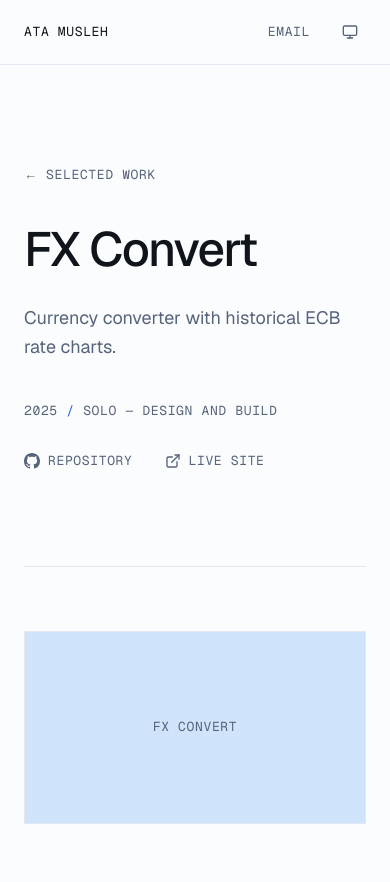
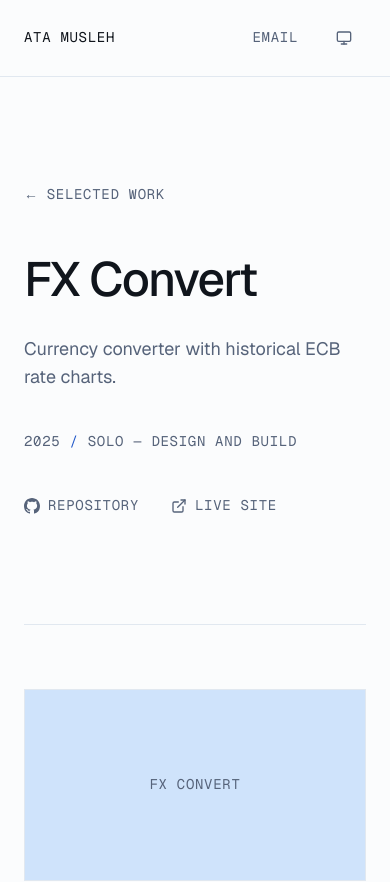
Before and after one commit to AtaMusleh/portfolio, a Next.js app: page /work/fx-convert in a window 390 px wide. Shown: the top 882 px of the page. Built offline with nearby package versions, Linux system fonts and the light colour scheme.

Commit message:
fix: responsive and accessibility sweep across all pages

```diff
--- a/src/app/globals.css
+++ b/src/app/globals.css
@@ -113,7 +113,7 @@
 
   /* mono-sm is uppercase by convention — the `mono-label` utility below
      bundles the size with font-mono and uppercase. */
-  --text-mono-sm: 0.8125rem;
+  --text-mono-sm: 0.875rem; /* 14px: the accessibility floor for body-adjacent text */
   --text-mono-sm--line-height: 1.4;
   --text-mono-sm--letter-spacing: 0.05em;
   --text-mono-sm--font-weight: 400;
--- a/src/app/layout.tsx
+++ b/src/app/layout.tsx
@@ -45,7 +45,9 @@ export default function RootLayout({ children }: LayoutProps<"/">) {
             Skip to content
           </a>
           <SiteNav />
-          <main id="main" className="flex-1">
+          {/* tabIndex={-1}: without it a skip link only scrolls — focus stays on
+              body and the next Tab can fall back into the nav. */}
+          <main id="main" tabIndex={-1} className="flex-1 outline-none">
             {children}
           </main>
           <SiteFooter />
--- a/src/app/work/[slug]/page.tsx
+++ b/src/app/work/[slug]/page.tsx
@@ -64,8 +64,12 @@ export default async function CaseStudyPage(props: PageProps<"/work/[slug]">) {
     <Container>
       {/* HEADER */}
       <div className="border-b border-border py-section">
-        <Link href="/#work" className="mono-label text-muted-foreground hover:text-brand">
-          ← Selected Work
+        <Link
+          href="/#work"
+          className="mono-label inline-flex min-h-11 items-center gap-2 text-muted-foreground hover:text-brand md:min-h-0"
+        >
+          <span aria-hidden="true">←</span>
+          Selected Work
         </Link>
 
         <h1 className="mt-10 text-display text-foreground">{project.name}</h1>
@@ -85,10 +89,11 @@ export default async function CaseStudyPage(props: PageProps<"/work/[slug]">) {
                 href={repo.url}
                 target="_blank"
                 rel="noopener noreferrer"
-                className="mono-label flex items-center gap-2 text-muted-foreground hover:text-brand"
+                className="mono-label flex min-h-11 items-center gap-2 text-muted-foreground hover:text-brand md:min-h-0"
               >
                 <GitHubIcon className="size-4" />
                 {repo.label}
+                <span className="sr-only"> for {project.name} (opens in a new tab)</span>
               </a>
             </li>
           ))}
@@ -97,10 +102,11 @@ export default async function CaseStudyPage(props: PageProps<"/work/[slug]">) {
               href={project.live}
               target="_blank"
               rel="noopener noreferrer"
-              className="mono-label flex items-center gap-2 text-muted-foreground hover:text-brand"
+              className="mono-label flex min-h-11 items-center gap-2 text-muted-foreground hover:text-brand md:min-h-0"
             >
               <ExternalLink aria-hidden="true" className="size-4" />
               Live site
+              <span className="sr-only"> for {project.name} (opens in a new tab)</span>
             </a>
           </li>
         </ul>
--- a/src/components/home/contact.tsx
+++ b/src/components/home/contact.tsx
@@ -10,7 +10,7 @@ export function Contact() {
     <div>
       <a
         href={`mailto:${site.email}`}
-        className="block break-words text-h2 text-foreground transition duration-150 hover:text-brand"
+        className="block min-h-11 break-words text-h2 text-foreground transition duration-150 hover:text-brand"
       >
         {site.email}
       </a>
@@ -26,9 +26,10 @@ export function Contact() {
               href={link.href}
               target="_blank"
               rel="noopener noreferrer"
-              className="mono-label text-muted-foreground hover:text-brand"
+              className="mono-label flex min-h-11 items-center text-muted-foreground hover:text-brand md:min-h-0"
             >
               {link.label}
+              <span className="sr-only"> (opens in a new tab)</span>
             </a>
           </li>
         ))}
--- a/src/components/home/hero.tsx
+++ b/src/components/home/hero.tsx
@@ -87,11 +87,12 @@ export function Hero() {
                 <li key={label}>
                   <a
                     href={href}
-                    className="mono-label flex items-center gap-2 text-foreground hover:text-brand"
+                    className="mono-label flex min-h-11 items-center gap-2 text-foreground hover:text-brand md:min-h-0"
                     {...(external ? { target: "_blank", rel: "noopener noreferrer" } : {})}
                   >
                     <Icon aria-hidden="true" className="size-4" />
                     {label}
+                    {external ? <span className="sr-only"> (opens in a new tab)</span> : null}
                   </a>
                 </li>
               ))}
--- a/src/components/home/marquee.tsx
+++ b/src/components/home/marquee.tsx
@@ -11,7 +11,8 @@ import { marqueeItems } from "@/content";
  */
 export function Marquee() {
   return (
-    <div className="w-full overflow-hidden border-y border-border bg-sky py-10" aria-label="Stack">
+    <div aria-hidden="true"
+      className="w-full overflow-hidden border-y border-border bg-sky py-10">
       <ul className="flex w-max flex-nowrap items-center gap-6 px-gutter">
         {marqueeItems.map((item, index) => (
           <li key={item} className="flex shrink-0 items-center gap-6">
--- a/src/components/home/project-row.tsx
+++ b/src/components/home/project-row.tsx
@@ -63,7 +63,7 @@ export function ProjectRow({ project, index }: ProjectRowProps) {
               row past its height budget at wide viewports; it right-aligns
               inside cols 7-12 rather than stretching across them. */}
           <div className="lg:col-span-6">
-            <div className="relative aspect-[16/10] w-full max-w-[480px] overflow-hidden border border-border bg-sky lg:ml-auto">
+            <div className="relative aspect-[16/10] w-full overflow-hidden border border-border bg-sky lg:ml-auto lg:max-w-[480px]">
               {project.image ? (
                 <Image
                   src={project.image}
--- a/src/components/layout/site-footer.tsx
+++ b/src/components/layout/site-footer.tsx
@@ -31,11 +31,12 @@ export function SiteFooter() {
               <li key={label}>
                 <a
                   href={href}
-                  className="mono-label flex items-center gap-2 text-muted-foreground hover:text-brand"
+                  className="mono-label flex min-h-11 items-center gap-2 text-muted-foreground hover:text-brand md:min-h-0"
                   {...(external ? { target: "_blank", rel: "noopener noreferrer" } : {})}
                 >
                   <Icon aria-hidden="true" className="size-4" />
                   {label}
+                  {external ? <span className="sr-only"> (opens in a new tab)</span> : null}
                 </a>
               </li>
             ))}
--- a/src/components/layout/site-nav.tsx
+++ b/src/components/layout/site-nav.tsx
@@ -17,7 +17,10 @@ export function SiteNav() {
     <header className="sticky top-0 z-50 border-b border-border bg-background">
       <Container>
         <nav className="flex items-center justify-between py-4" aria-label="Main">
-          <Link href="/" className="mono-label text-foreground hover:text-brand">
+          <Link
+            href="/"
+            className="mono-label flex min-h-11 items-center text-foreground hover:text-brand md:min-h-0"
+          >
             {site.name}
           </Link>
 
@@ -29,7 +32,7 @@ export function SiteNav() {
                 <li key={link.href}>
                   <Link
                     href={link.href}
-                    className="mono-label text-muted-foreground hover:text-brand"
+                    className="mono-label flex min-h-11 items-center text-muted-foreground hover:text-brand md:min-h-0"
                   >
                     {link.label}
                   </Link>
@@ -39,7 +42,7 @@ export function SiteNav() {
 
             <a
               href={`mailto:${site.email}`}
-              className="mono-label text-muted-foreground hover:text-brand sm:hidden"
+              className="mono-label flex min-h-11 items-center text-muted-foreground hover:text-brand sm:hidden"
             >
               Email
             </a>
@@ -51,7 +54,7 @@ export function SiteNav() {
                 href={site.resumeUrl}
                 target="_blank"
                 rel="noopener noreferrer"
-                className="mono-label hidden items-center gap-2 rounded-full border border-border px-3 py-1.5 text-muted-foreground transition duration-150 hover:bg-muted hover:text-brand sm:flex"
+                className="mono-label hidden min-h-11 items-center gap-2 rounded-full border border-border px-3 py-1.5 text-muted-foreground transition duration-150 hover:bg-muted hover:text-brand sm:flex md:min-h-0"
               >
                 <FileDown aria-hidden="true" className="size-4" />
                 Resume
--- a/src/components/layout/theme-toggle.tsx
+++ b/src/components/layout/theme-toggle.tsx
@@ -28,7 +28,7 @@ export function ThemeToggle() {
   // Before mount the resolved theme is unknowable on the server, so render a
   // placeholder of identical size. The nav does not shift when it swaps in.
   if (!mounted) {
-    return <span aria-hidden="true" className="block size-8 shrink-0" />;
+    return <span aria-hidden="true" className="block size-11 shrink-0 md:size-8" />;
   }
 
   const current: ThemeName = ORDER.includes(theme as ThemeName) ? (theme as ThemeName) : "system";
@@ -41,7 +41,7 @@ export function ThemeToggle() {
       type="button"
       onClick={() => setTheme(next)}
       aria-label={`Switch to ${LABELS[next]} theme`}
-      className="flex size-8 shrink-0 items-center justify-center text-muted-foreground hover:text-brand"
+      className="flex size-11 shrink-0 items-center justify-center text-muted-foreground hover:text-brand md:size-8"
     >
       <Icon aria-hidden="true" className="size-4" />
     </button>
```
Also changed, not shown: src/components/home/about-tabs.tsx (+16 -5 lines).
